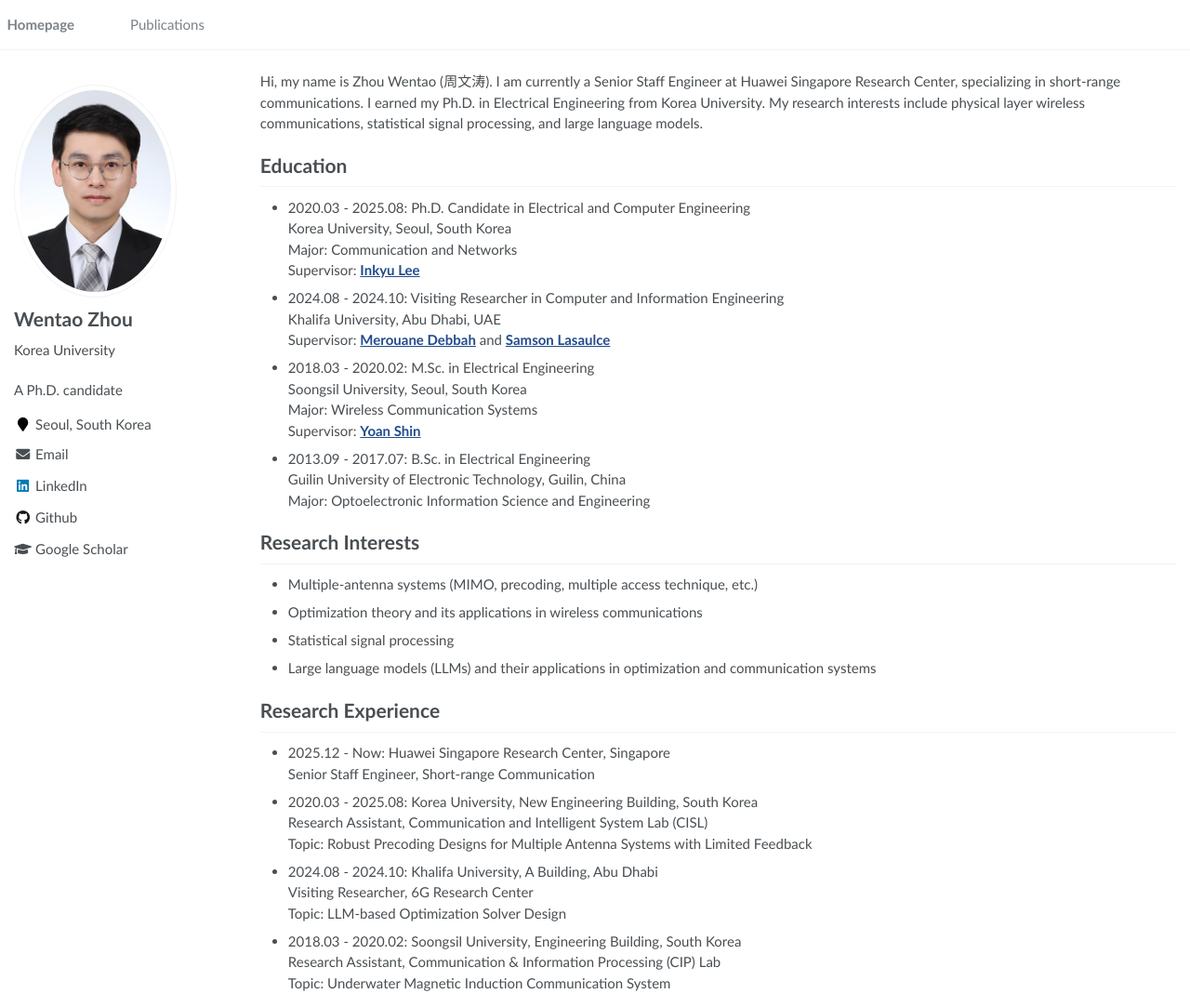
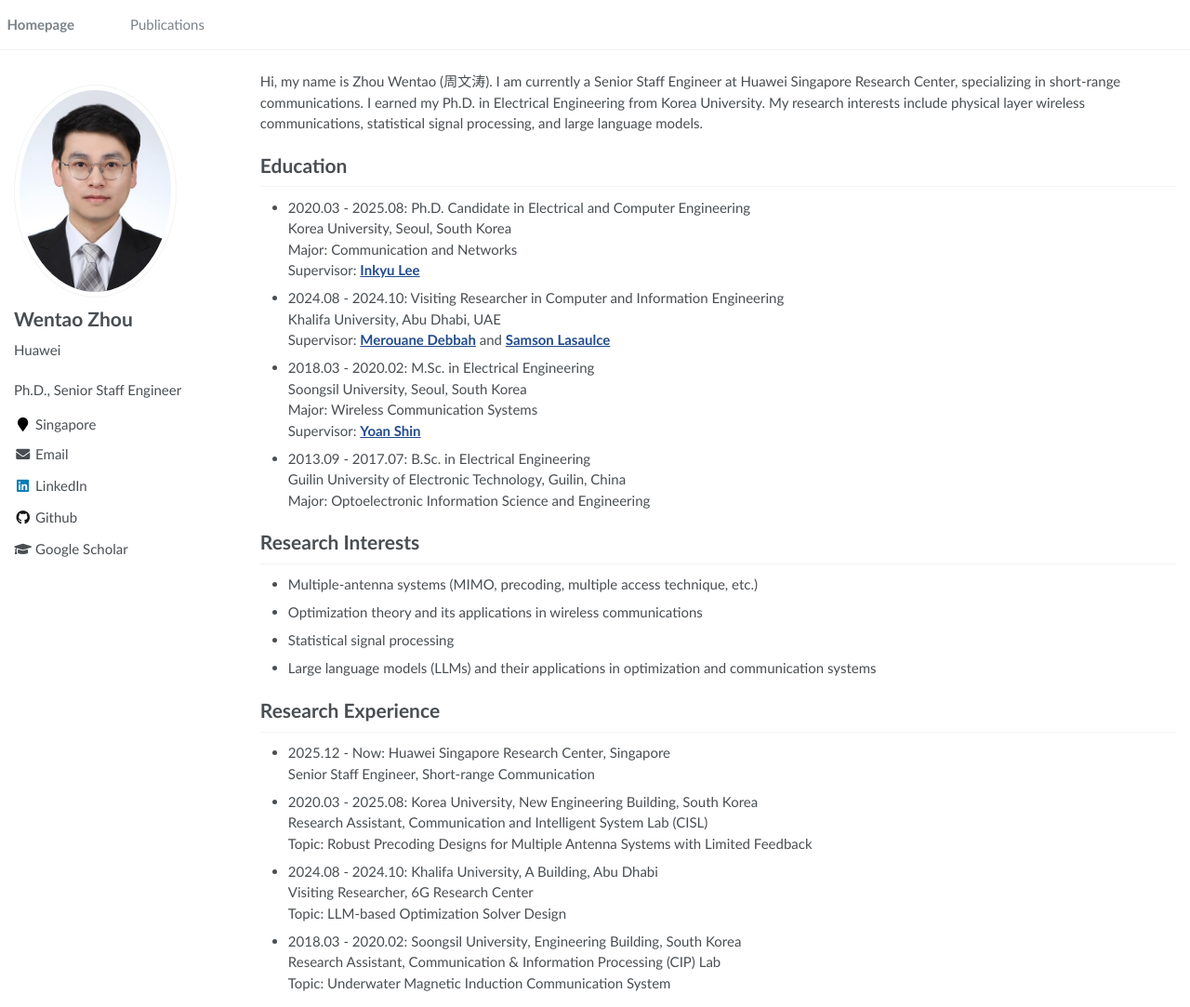
Before and after one commit to zhouwt612/zhouwt612.github.io, a Jekyll site: the page built from _pages/about.md, in a window 1280 px wide and 1083 px high. Shown: the whole window at 93% size. Built offline with Jekyll 4.4.1, drawn with Linux system fonts in a browser that asks for light colours.

Commit message:
Update _config.yml

```diff
--- a/_config.yml
+++ b/_config.yml
@@ -7,7 +7,7 @@
 
 # Site Settings
 title                    : "Wentao Zhou"
-description              : "A Ph.D. candidate"
+description              : "Ph.D., Senior Staff Engineer"
 repository               : "zhouwt612/zhouwt612.github.io"
 google_scholar_stats_use_cdn : true
 
@@ -23,8 +23,8 @@ baidu_site_verification  :  # get baidu_site_verification from https://ziyuan.ba
 author:
   name             : "Wentao Zhou"
   avatar           : "images/touxiang.jpg"
-  bio              : "Korea University"
-  location         : "Seoul, South Korea"
+  bio              : "Huawei"
+  location         : "Singapore"
   employer         :
   pubmed           :
   googlescholar    : "https://scholar.google.com/citations?user=YOUR_GOOGLE_SCHOLAR_ID"
```
